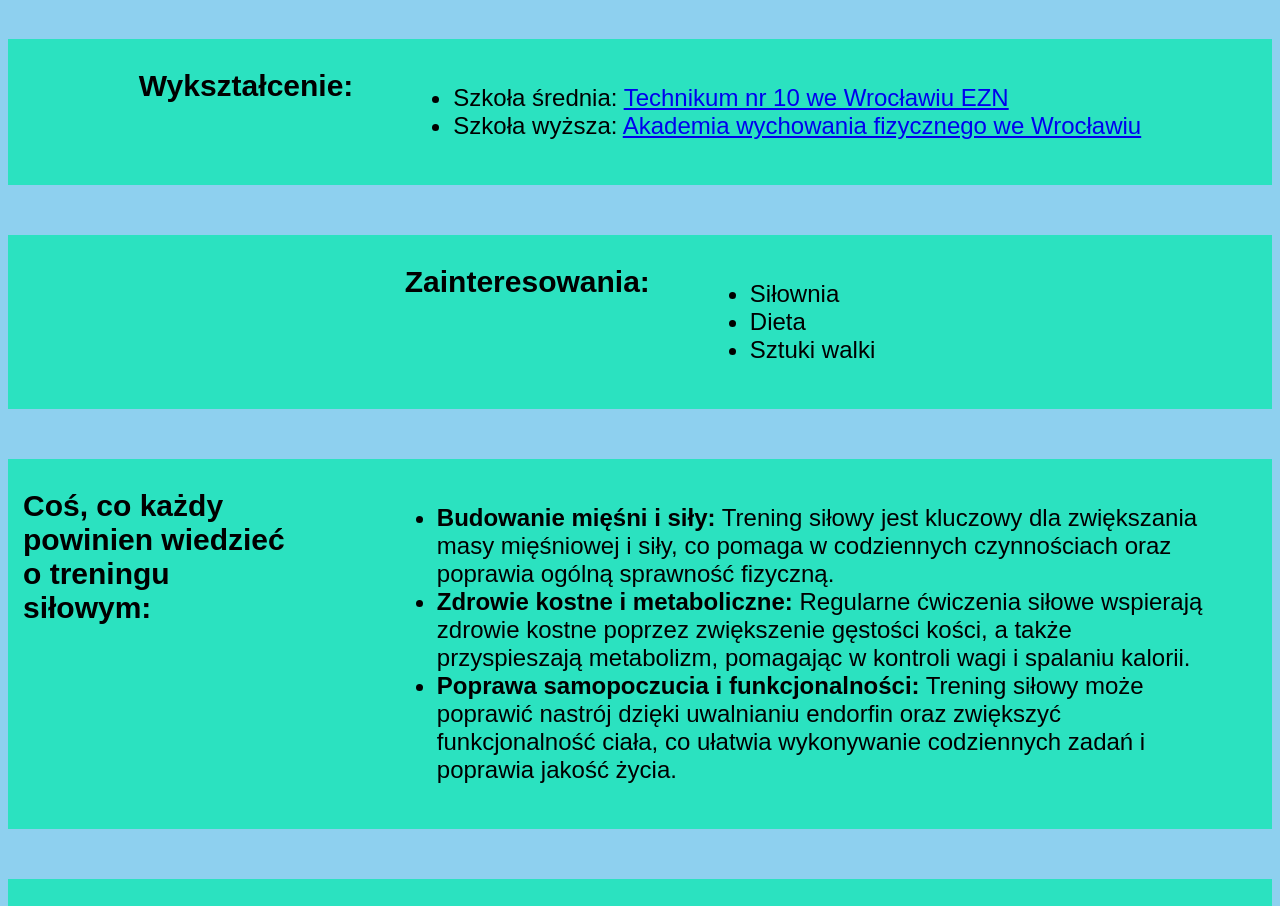
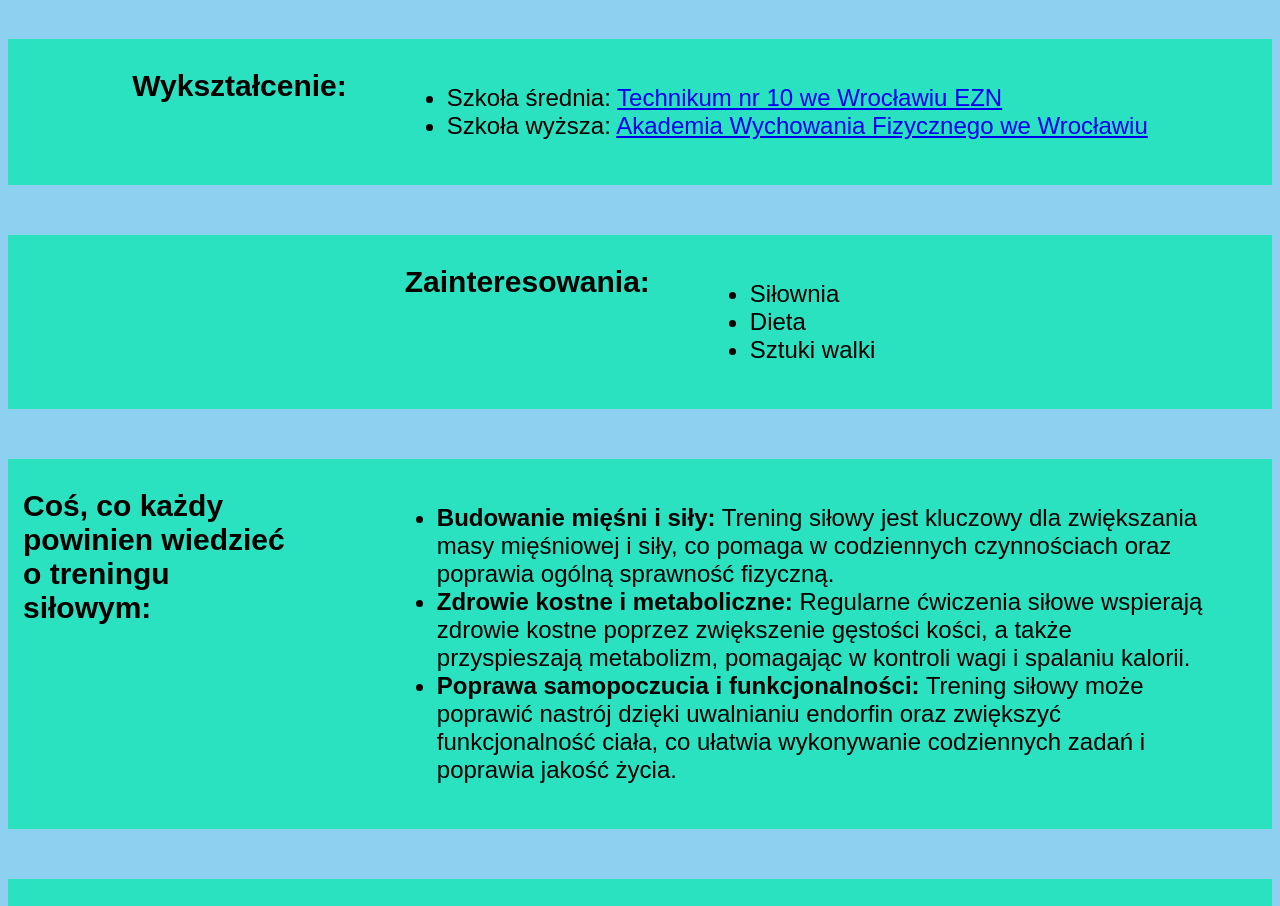
Before and after one commit to rybka27/RybaTreningi, a plain HTML site: page index.html in a window 1280 px wide. Shown: the part 1410-2316 px from the top of the page. Drawn offline with Linux system fonts and the light colour scheme.

Commit message:
Update index.html

```diff
--- a/index.html
+++ b/index.html
@@ -45,7 +45,7 @@
                 <h2>Wykształcenie:</h2>
                     <ul>
                         <li>Szkoła średnia: <a href="https://ezn.edu.pl/" target="_blank">Technikum nr 10 we Wrocławiu EZN</a></li>
-                        <li>Szkoła wyższa: <a href="https://awf.wroc.pl/" target="_blank">Akademia wychowania fizycznego we Wrocławiu</a></li>
+                        <li>Szkoła wyższa: <a href="https://awf.wroc.pl/" target="_blank">Akademia Wychowania Fizycznego we Wrocławiu</a></li>
                     </ul>
                 </section>
                 <section>
```
